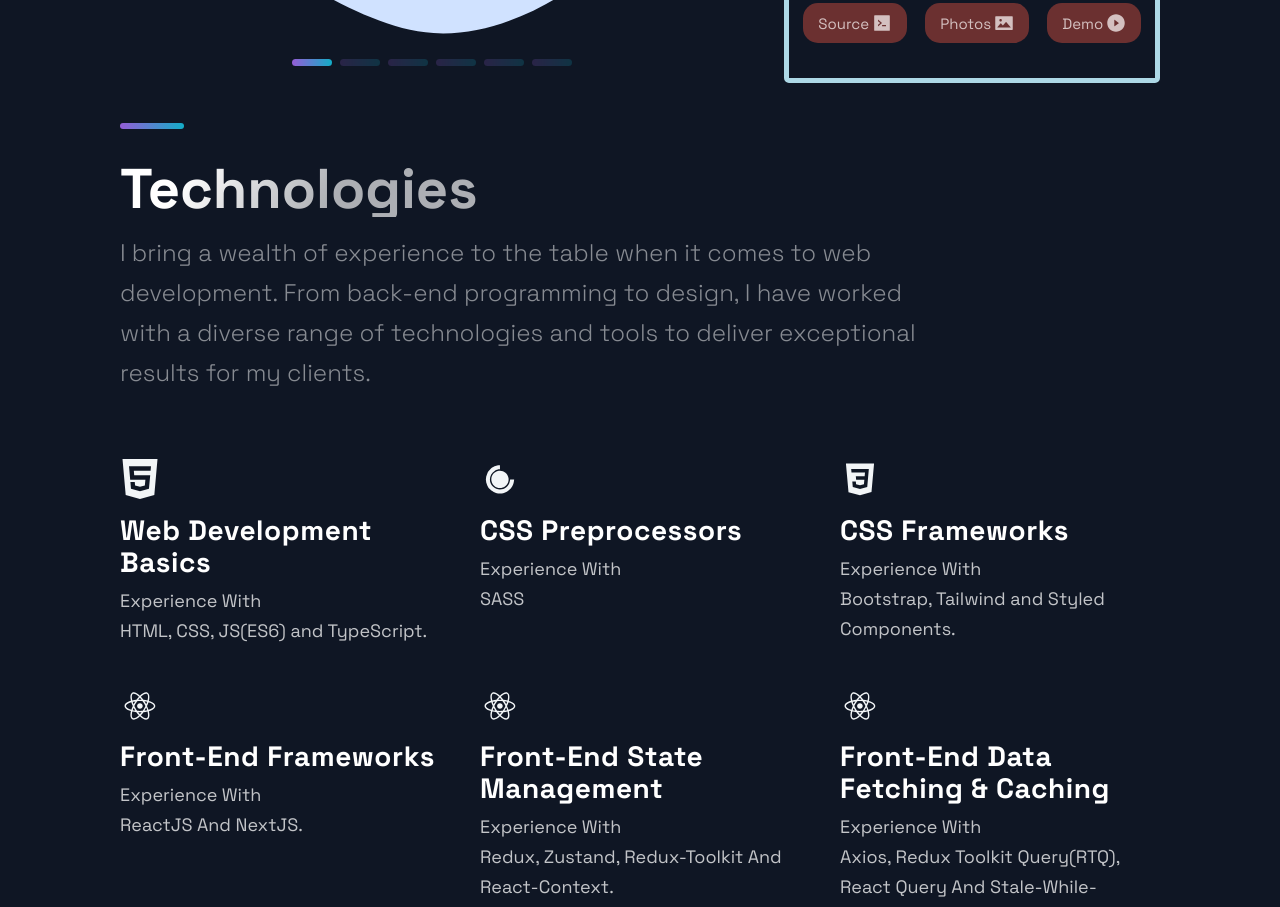
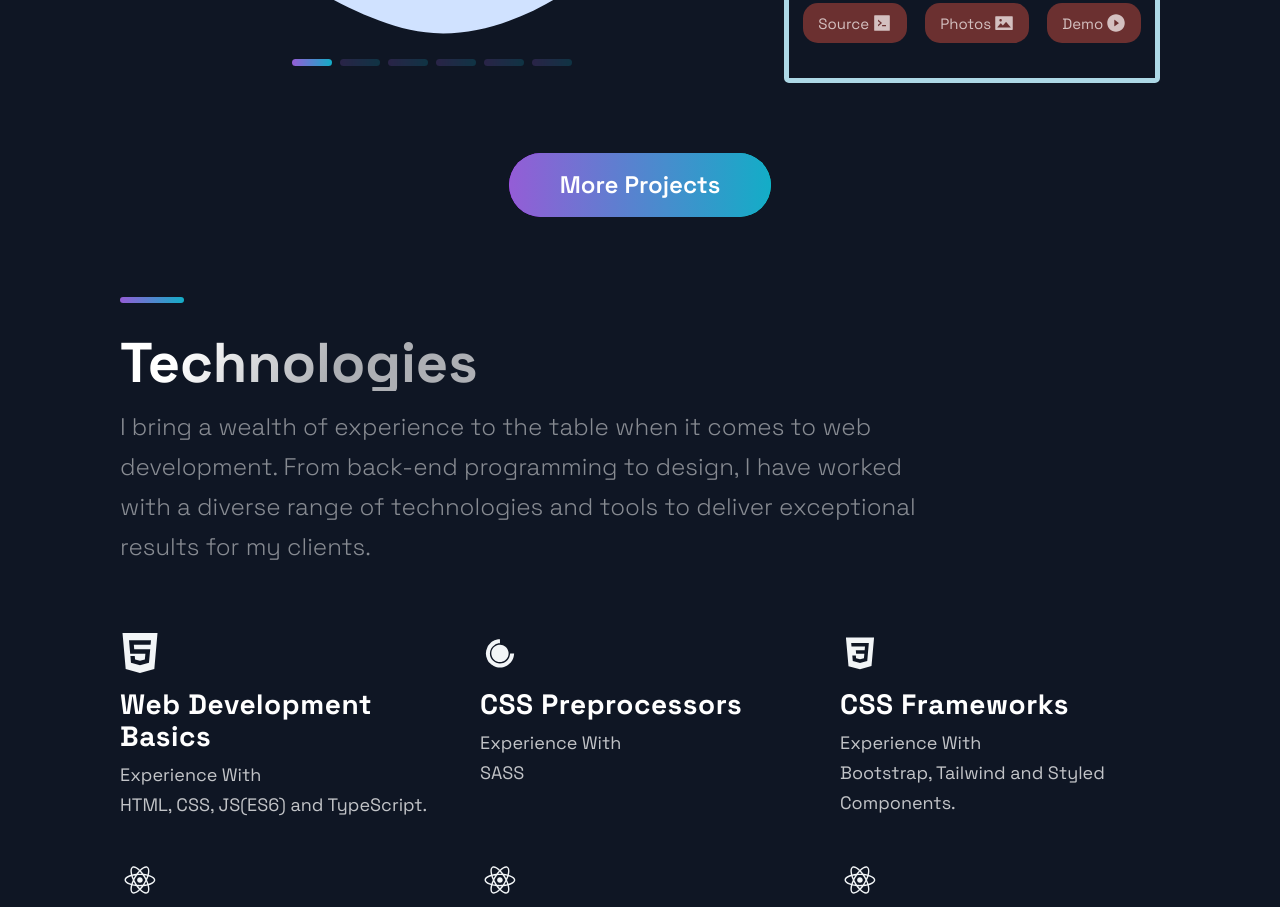
Before and after one commit to mostafakamal22/nextjs-portfolio, a Next.js app: page / in a window 1280 px wide. Shown: the part 1680-2587 px from the top of the page. Built offline with nearby package versions, Linux system fonts and the light colour scheme.

Commit message:
add more project link to projects section

```diff
--- a/src/components/Projects/Projects.tsx
+++ b/src/components/Projects/Projects.tsx
@@ -8,6 +8,7 @@ import {
   SectionTitle,
 } from "../../styles/GlobalComponents";
 import { ProjectCarousel } from "./ProjectCarousel";
+import Button from "../../styles/GlobalComponents/Button";
 
 interface ProjectsProps {
   animateProjects: boolean;
@@ -46,6 +47,18 @@ const Projects = ({ animateProjects, setAnimateProjects }: ProjectsProps) => {
         <ProjectCarousel />
       </ProjectContainer>
 
+      <div style={{ marginInline: "auto" }}>
+        <Button>
+          <a
+            style={{ color: "white" }}
+            href="https://github.com/mostafakamal22/mostafakamal22.github.io"
+            target="_blank"
+          >
+            More Projects
+          </a>
+        </Button>
+      </div>
+
       <SectionDivider />
     </Section>
   );
```
